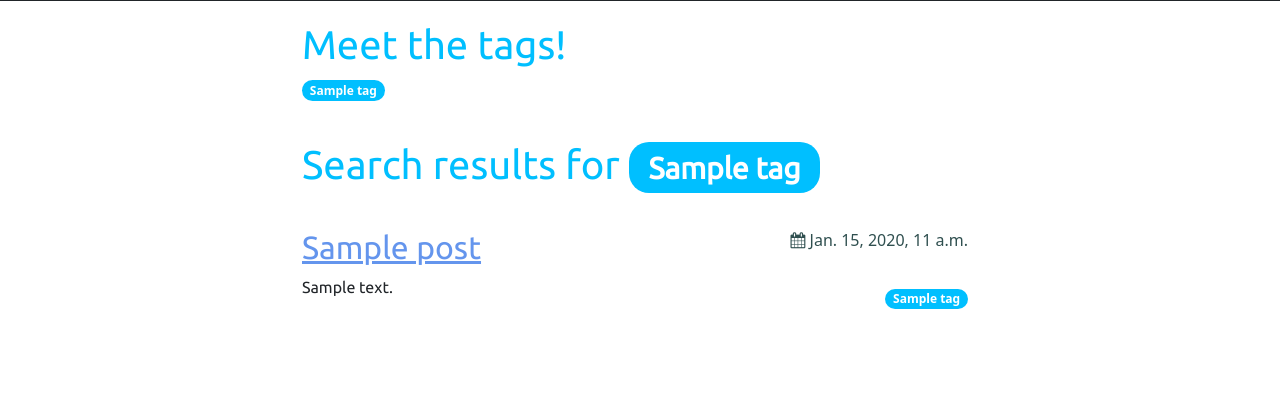
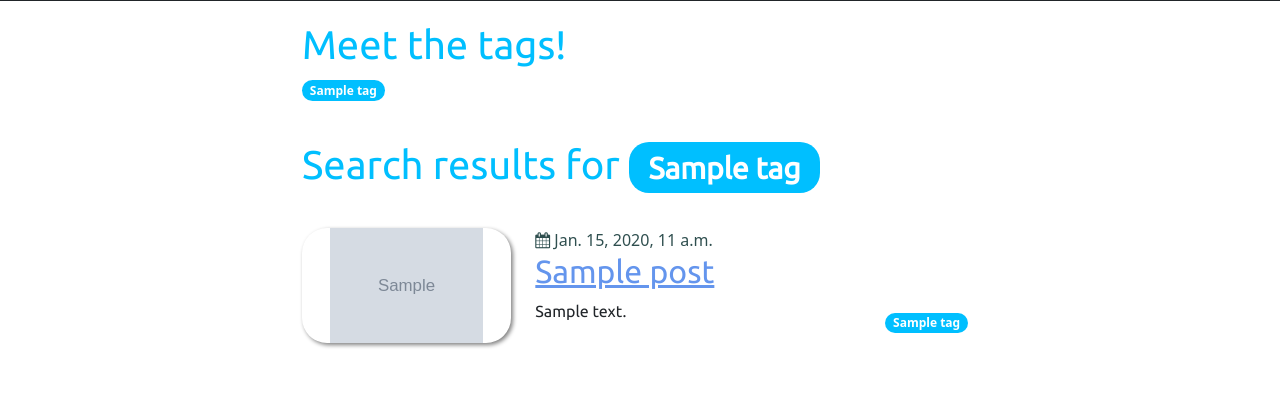
Before and after one commit to CatharinaHock/django-blog, a Django app: page /tag/1/ in a window 1280 px wide. Shown: the part 424-822 px from the top of the page. Before the commit the page ends 733 px from the top, so only its background shows below. Run offline with Django 3.2, Linux system fonts and the light colour scheme; tables that the repository leaves empty hold one stand-in row (values such as "Sample post"); grey boxes marked "Sample" are stand-in pictures; parts of the project's set-up code (start-up, migrations or seed data) failed here and were passed over; some web fonts are replaced.

Commit message:
Finally added decent thumbnails in post_list

```diff
--- a/blog/forms.py
+++ b/blog/forms.py
@@ -8,7 +8,7 @@ class PostForm(forms.ModelForm):
 
     class Meta:
         model = Post
-        fields = ("title", "text", "authors_comment", "brief_description", "thumbnail", "tags","title_color","title_background","title_align")
+        fields = ("title", "text", "authors_comment", "brief_description", "thumbnail", "tags","show_title_in_header","show_title_below_header","title_color","title_background","title_align", "show_whole_thumbnail", "background_color")
 
         widgets = {
             "tags": forms.CheckboxSelectMultiple(attrs={"class": "column_checkbox form-check-label", "type": "radio"}),
--- a/blog/models.py
+++ b/blog/models.py
@@ -50,6 +50,7 @@ class Post(models.Model):
         ("lb","lightblue"),
         ("pb","pastelblue"),
         ("pp","pastelpurple"),
+        ("pr","purple"),
         ("sg", "seagreen"),
         ("bl", "inkblack"),
     )
@@ -59,6 +60,20 @@ class Post(models.Model):
         ("gr", "grey"),
         ("bl", "black"),
         ("wh", "white"),
+        ("wt", "white-transparent"),
+    )
+
+    BACKGROUND_COLOR_CHOICES = (
+        ("rbl", "delve deeper rainbow  to bottom left"),
+        ("rbr", "delve deeper rainbow  to bottom right"),
+        ("gd", "golden"),
+        ("wh", "white"),
+        ("bl","black"),
+        ("lb","lightblue"),
+        ("pb","pastelblue"),
+        ("pp","pastelpurple"),
+        ("pr", "purple"),
+        ("sg", "seagreen"),
     )
 
     author = models.ForeignKey(settings.AUTH_USER_MODEL, on_delete = models.CASCADE)
@@ -70,9 +85,15 @@ class Post(models.Model):
     created_date = models.DateTimeField(default= timezone.now)
     published_date = models.DateTimeField(blank = True, null = True)
 
+
     title_align = models.CharField(max_length=1, choices=TITLE_ALIGN_CHOICES, default = "c")
     title_color = models.CharField(max_length=2, choices=TITLE_COLOR_CHOICES, default = "bl")
     title_background = models.CharField(max_length=2, choices=TITLE_BACKGROUND_CHOICES, default = "no")
+
+    show_whole_thumbnail = models.BooleanField(default = False)
+    background_color = models.CharField(max_length = 3, choices= BACKGROUND_COLOR_CHOICES, default="rbl")
+    show_title_in_header = models.BooleanField(default=True)
+    show_title_below_header = models.BooleanField(default = True)
 
     # add (multiple) tags
     tags= models.ManyToManyField("Tag", related_name = "tags")
--- a/blog/static/css/blog.css
+++ b/blog/static/css/blog.css
@@ -35,7 +35,7 @@
 .post {
     margin-top: 35px;
     margin-bottom: 35px;
-    width:100%;
+    /*width:100%;*/
 }
 
 .post > .date,
@@ -352,28 +352,81 @@ canvas {
     text-align: center;
 }
 
-.fancy_gradient_background{
-    background-image: linear-gradient(to bottom right, var(--seagreen), var(--lightblue), var(--pastelpurple), var(--purple), var(--navyblue));
-}
-.white-post-heading{
-    color:white;
-    background-color:rgba(0,0,0,0.25);
-    text-align:center;
-    width:100%;
-}
-
-.background-grey{
+.title-background-grey{
     background-color:rgba(0,0,0,0.25);
 }
 
-.background-black{
+.title-background-black{
     background-color:rgb(0, 0, 0);
 }
 
-.background-white{
+.title-background-white-transparent{
+    background-color:rgba(255, 255, 255, 0.5);
+}
+
+.title-background-white{
+    background-color:rgba(255, 255, 255, 1);
+}
+
+.title-background-none{
+    background-color:transparent;
+}
+
+.title-bg-blue{
+    background-color:var(--lightblue);
+}
+/* Post Header Box background colors.*/
+
+.background-color-rbl{
+    background-image: linear-gradient(to bottom left, var(--seagreen), var(--lightblue), var(--pastelpurple), var(--purple), var(--navyblue));
+}
+
+.background-color-rbr{
+    background-image: linear-gradient(to bottom right, var(--seagreen), var(--lightblue), var(--pastelpurple), var(--purple), var(--navyblue));
+}
+
+.background-color-gd{
+    background-image: linear-gradient(to right, rgb(255, 245, 132),rgb(255, 197, 52), rgb(169, 137, 56),rgb(255, 197, 52) );
+}
+
+.background-color-wh{
     background-color:white;
 }
 
-.background-none{
-    background-color:transparent;
+.background-color-bl{
+    background-color: black;
 }
+
+.background-color-lb{
+    background-color: var(--lightblue);
+}
+
+.background-color-pb{
+    background-color: var(--pastelblue);
+}
+.background-color-pp{
+    background-color: var(--pastelpurple);
+}
+
+.background-color-sg{
+    background-color: var(--seagreen);
+}
+
+.background-color-pr{
+    background-color: var(--purple);
+}
+
+.thumbnail-post-list{
+    /*width:100%;*/
+    height: 100%;
+    border-radius:25px;
+    background-repeat: no-repeat;
+    background-size: cover;
+    background-position: center;
+    box-shadow: 2px 2px 4px grey;
+}
+
+.show-complete-image{
+    background-attachment: scroll;
+    background-size: contain;
+}
--- a/blog/templates/blog/post_list.html
+++ b/blog/templates/blog/post_list.html
@@ -26,8 +26,23 @@
         </h1>
 
     {% endif %}
+
     {% for post in posts %}
-        <article class="post">
+        <div class="row post">
+            <!--<article class="post">-->
+                <div class="col-sm-4 container-fluid" >
+                    {% if post.thumbnail %}
+                        {% if post.show_whole_thumbnail %}
+                            <div class="container-fluid background-color-{{post.background_color}} thumbnail-post-list show-complete-image" style="background-image: url('{{post.thumbnail.url}}'); ">
+                        {% else %}
+                            <div class="container-fluid background-color-{{post.background_color}} thumbnail-post-list" style="background-image: url('{{post.thumbnail.url}}'); ">
+                        {% endif %}
+                    {% else %}
+                    <div class="container-fluid background-color-{{post.background_color}} thumbnail-post-list" >
+                    {% endif %}
+                    </div>
+                </div>
+                <div class="col-sm-8">
                     <time class="date">
                         <i class="fa fa-calendar"></i> {{ post.published_date }}
                     </time>
@@ -39,8 +54,14 @@
                         {% endfor %}
 
                     </div>
+                    {% if "<p>" in post.brief_description %}
+                        <p>{{ post.brief_description}}</p>
+                    {% else %}
                         <p>{{ post.brief_description|linebreaksbr }}</p>
-        </article>
+                    {% endif %}
+                </div>
+            <!--</article>-->
+        </div>
     {% endfor %}
     {% if not posts %}
     <img class= "mx-auto d-block" src="{% static '/pictures/sheep_searching.PNG' %}" alt="me as a sheep" style="width:80%; max-width: 400px;">
```
Also changed, not shown: blog/templates/blog/post_detail.html (+19 -5 lines), blog/migrations/0021_auto_20221023_2025.py (added), blog/migrations/0022_alter_post_title_background.py (added), blog/migrations/0023_auto_20221023_2032.py (added), blog/migrations/0024_alter_post_background_color.py (added), blog/migrations/0025_alter_post_background_color.py (added), media/pictures/epiphany_titelbild.jpg (added), media/pictures/sheep_construction.png (added). Lines whose indentation alone changed are shown as unchanged.
